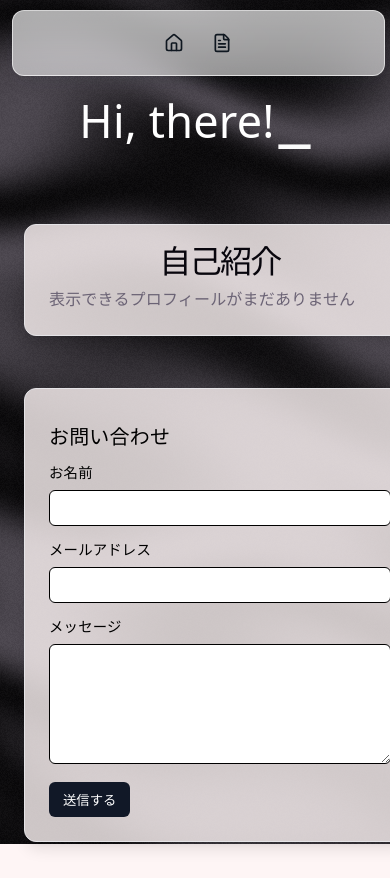
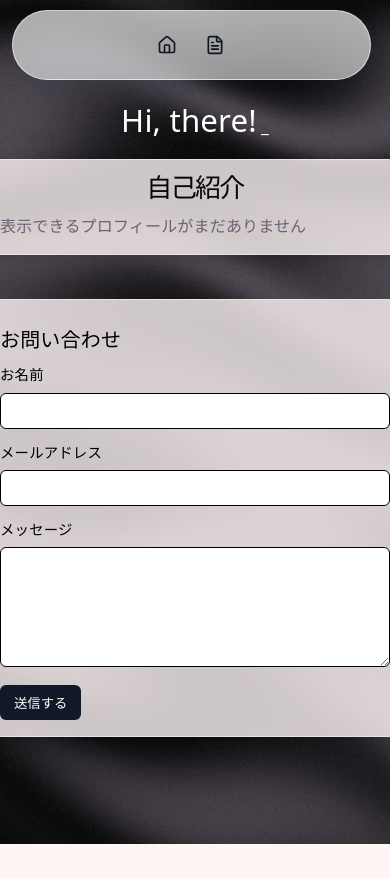
Before and after one commit to nao317/yellowtail, a React (Vite) app: page / in a window 390 px wide. Shown: the top 878 px of the page. After the commit the page ends 844 px from the top, so only its background shows below. Built offline with nearby package versions, Linux system fonts and the light colour scheme; no server answers; the database is empty.

Commit message:
#33 - レスポンシブ修正

```diff
--- a/src/App.css
+++ b/src/App.css
@@ -42,6 +42,7 @@
   color: #000;
   text-decoration: none;
 }
+
 .profile-card h2 a:hover {
   text-decoration: underline;
 }
@@ -78,9 +79,6 @@
 
 .profile-page-header {
   width: min(640px, 100%);
-}
-
-.profile-page-header {
   color: #fff;
   margin: 50px;
 }
@@ -129,3 +127,64 @@
   color: var(--text-h);
   font-weight: 600;
 }
+
+.content-page {
+  padding: 24px;
+  padding-top: 88px;
+  box-sizing: border-box;
+}
+
+.content-page__inner {
+  width: 100%;
+  max-width: 880px;
+  margin: 0 auto;
+}
+
+@media (max-width: 640px) {
+  .content-page {
+    padding: 12px 0 20px;
+    padding-top: 72px;
+  }
+
+  .content-page__inner {
+    max-width: none;
+    width: 100%;
+  }
+
+  .profile-hero {
+    padding: 12px 0 20px;
+    gap: 12px;
+  }
+
+  .profile-page-header {
+    width: 100%;
+    margin: 12px 0 0;
+  }
+
+  .profile-page-header .text-type__content {
+    font-size: clamp(28px, 8vw, 34px);
+    line-height: 1.15;
+  }
+
+  .profile-page-header .hero-cursor {
+    font-size: 1.1em;
+  }
+
+  .profile-card {
+    width: 100%;
+    padding: 16px 14px;
+    margin: 8px 0;
+  }
+
+  .profile-card h1 {
+    font-size: 26px;
+  }
+
+  .profile-card h2 {
+    font-size: 22px;
+  }
+
+  .profile-card-content {
+    overflow-wrap: anywhere;
+  }
+}
--- a/src/components/Header.css
+++ b/src/components/Header.css
@@ -45,6 +45,24 @@
 }
 
 @media (max-width: 640px) {
-  .liquid-header { top: 10px; width: calc(100% - 24px); left: 12px; transform: none; border-radius: 12px; }
-  .liquid-header__inner { max-width: 100%; padding: 8px; justify-content: center; }
+  .liquid-header {
+    position: fixed;
+    top: 10px;
+    left: 12px;
+    right: 12px;
+    width: auto;
+    transform: none;
+    border-radius: 999px;
+    padding: 8px 0;
+    box-sizing: border-box;
+    box-shadow: 0 12px 28px rgba(8, 15, 25, 0.18);
+  }
+
+  .liquid-header__inner {
+    max-width: none;
+    width: 100%;
+    padding: 8px 16px;
+    justify-content: center;
+    box-sizing: border-box;
+  }
 }
--- a/src/pages/PostDetailPage.tsx
+++ b/src/pages/PostDetailPage.tsx
@@ -27,8 +27,8 @@ export default function PostDetailPage() {
   if (!post) return <div>投稿が見つかりません。</div>
 
   return (
-    <main style={{ padding: 20, paddingTop: 88 }}>
-      <div style={{ maxWidth: 880, margin: '0 auto', width: '100%' }}>
+    <main className="content-page content-page--post-detail">
+      <div className="content-page__inner">
         <p><Link to="/posts">← 投稿一覧に戻る</Link></p>
         <section className="profile-card">
           <div className="profile-card-content">
--- a/src/pages/PostsPage.tsx
+++ b/src/pages/PostsPage.tsx
@@ -46,8 +46,8 @@ export default function PostsPage() {
   const { data: posts, isLoading, isError, error } = useQuery({ queryKey: ['posts'], queryFn: fetchPosts })
 
   return (
-    <main style={{ padding: 24, paddingTop: 88 }}>
-      <div style={{ maxWidth: 880, margin: '0 auto', width: '100%' }}>
+    <main className="content-page content-page--posts">
+      <div className="content-page__inner">
         {/* top heading removed by design */}
 
         {isLoading && <p>読み込み中…</p>}
```
